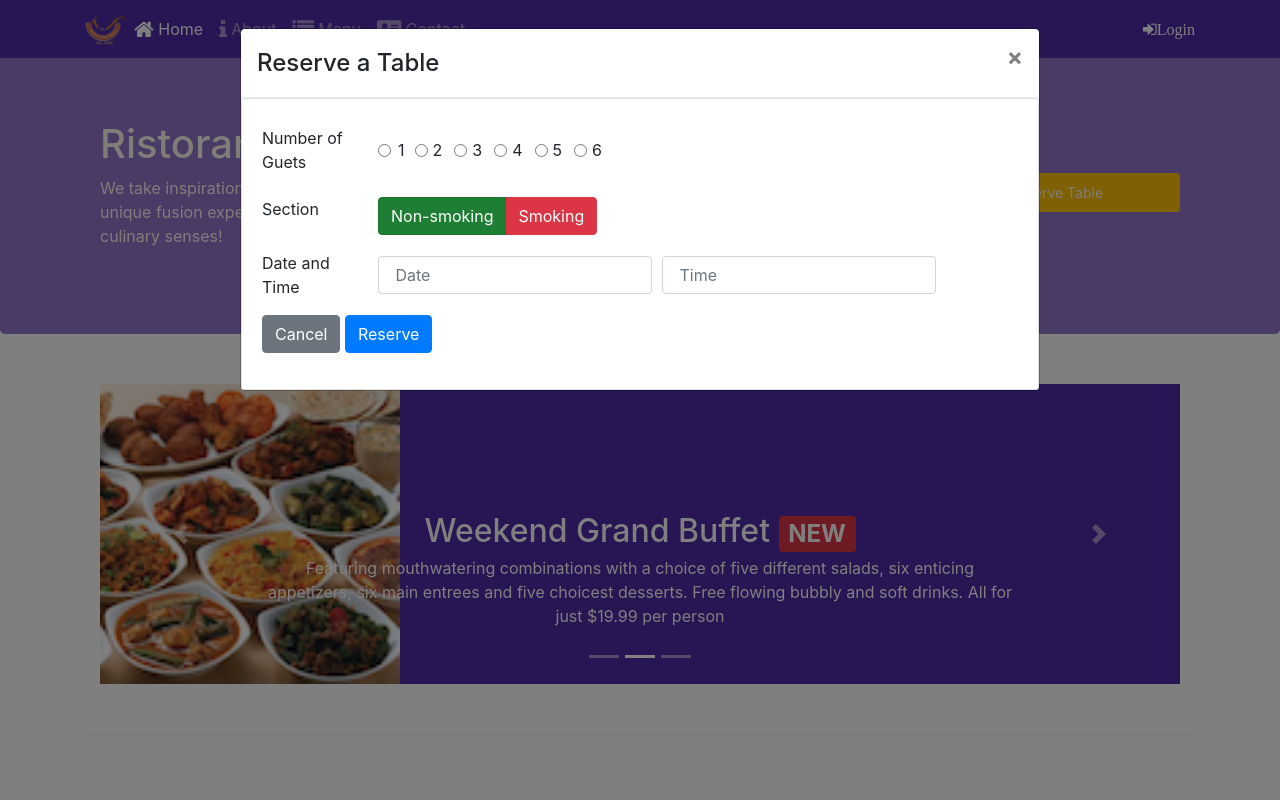
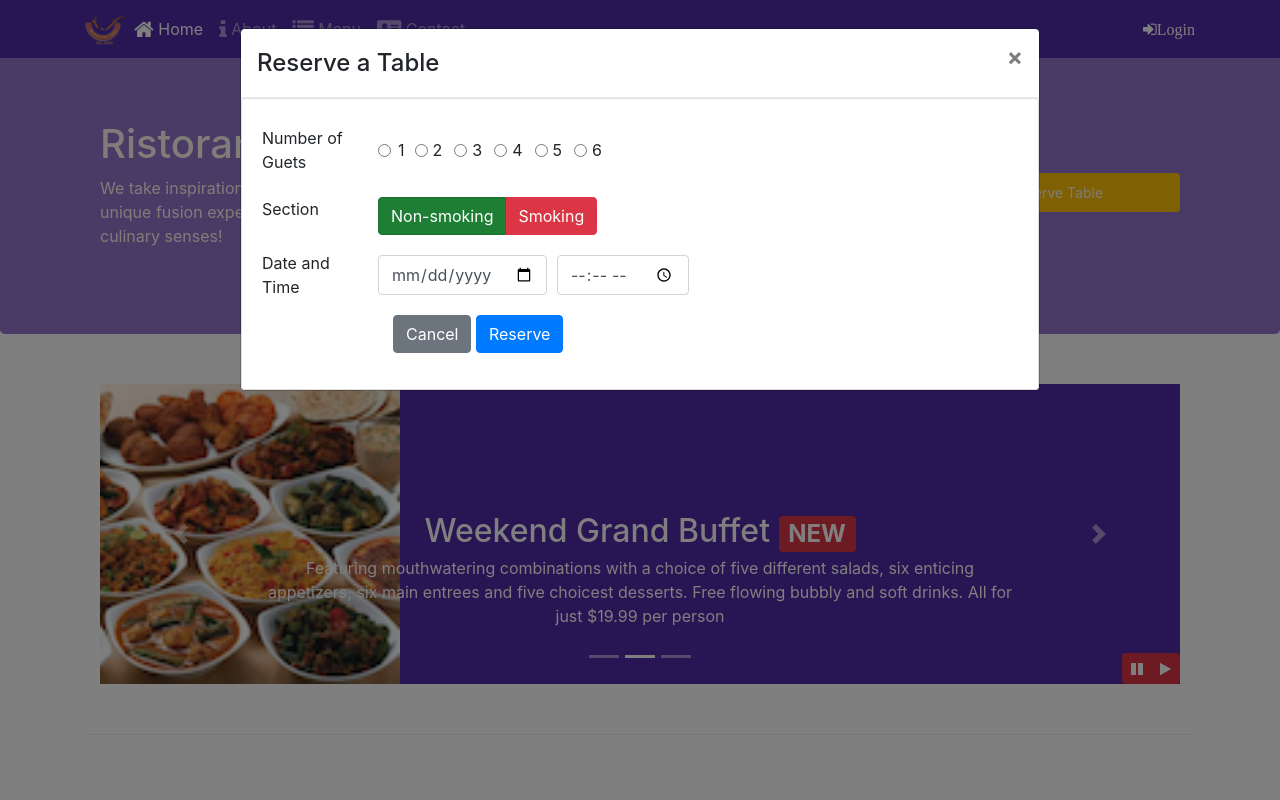
Before and after one commit to humphrey-mutuma/BS4-coursera, a website: page index.html in a window 1280 px wide. Both pictures are taken after a click on the button "Reserve Table". Shown: the top 800 px of the page. Drawn offline with nearby package versions, Linux system fonts and the light colour scheme.

Commit message:
jQuery pause and play button.

```diff
--- a/css/styles.css
+++ b/css/styles.css
@@ -52,3 +52,9 @@ body{
     left: 0;
     min-height: 300px;
 }
+#carouselButton {
+    right:0px;
+    position: absolute;
+    bottom: 0px;
+    z-index: 1;
+}
--- a/index.html
+++ b/index.html
@@ -151,22 +151,22 @@
                                                   </div>
                                             </div>
                                           </div>
-                                      </div>
+                                        </div>
 
                                     <div class="form-group row">
                                       <div class="col-sm-2">Date and Time</div>
                                         <div class="form-row">
                                             <div class="col-11 col-sm m-auto">
-                                            <input type="datetime" class="form-control" placeholder=" Date">
+                                            <input type="date" class="form-control" placeholder=" Date">
                                             </div>
                                             <div class="col-11 col-sm m-auto">
-                                            <input type="datetime" class="form-control" placeholder=" Time">
+                                            <input type="time" class="form-control" placeholder=" Time">
                                             </div>
                                         </div>
                                     </div>
 
                                     <div class="form-group row">
-                                        <div class="col-sm-11 ">
+                                        <div class="col-11 col-sm offset-sm-2">
                                             <button type="submit" class="btn btn-secondary mr-auto" data-dismiss="modal">Cancel</button>
                                             <button type="submit" class="btn btn-primary mr-auto">Reserve</button>
                                         </div>
@@ -226,6 +226,14 @@
                     <a href="#mycarousel" class="carousel-control-next" role="button" data-slide="next">
                         <span class="carousel-control-next-icon"></span>
                     </a>
+                    <div class="btn-group" id="carouselButton">
+                        <button class="btn btn-danger btn-sm" id="carousel-pause">
+                            <span class="fa fa-pause"></span>
+                        </button>
+                        <button class="btn btn-danger btn-sm" id="carousel-play">
+                            <span class="fa fa-play"></span>
+                        </button>
+                    </div>
                 </div>
             </div>
 
@@ -279,66 +287,7 @@
         </div>
     </div>
 
-    <!-- <div class="row mb-5" id="table" >
-        <div class="col-12 col-sm-8 m-auto">
-            <div class="card" >
-                <h2 class="card-header bg-warning">Reserve a Table</h2>
-                <div class="card-body">
 
-                    <form>
-                        <fieldset class="form-group">
-                          <div class="row">
-                            <legend class="col-form-label col-sm-2 ">Number of Guets</legend>
-                                <div class="form-check form-check-inline">
-                                    <input class="form-check-input offset-1" type="radio" name="inlineRadioOptions" id="inlineRadio1" value="option1">
-                                    <label class="form-check-label offset-1" for="inlineRadio1">1</label>
-                                </div>
-                                <div class="form-check form-check-inline">
-                                    <input class="form-check-input" type="radio" name="inlineRadioOptions" id="inlineRadio2" value="option2">
-                                    <label class="form-check-label" for="inlineRadio2">2</label>
-                                </div>
-                                <div class="form-check form-check-inline">
-                                    <input class="form-check-input" type="radio" name="inlineRadioOptions" id="inlineRadio3" value="option3">
-                                    <label class="form-check-label" for="inlineRadio3">3</label>
-                                </div>
-                                <div class="form-check form-check-inline">
-                                    <input class="form-check-input" type="radio" name="inlineRadioOptions" id="inlineRadio1" value="option1">
-                                    <label class="form-check-label" for="inlineRadio1">4</label>
-                                </div>
-                                <div class="form-check form-check-inline">
-                                    <input class="form-check-input" type="radio" name="inlineRadioOptions" id="inlineRadio2" value="option2">
-                                    <label class="form-check-label" for="inlineRadio2">5</label>
-                                </div>
-                                <div class="form-check form-check-inline">
-                                    <input class="form-check-input" type="radio" name="inlineRadioOptions" id="inlineRadio3" value="option3">
-                                    <label class="form-check-label" for="inlineRadio3">6</label>
-                                </div>
-                          </div>
-                        </fieldset>
-                        <div class="form-group row">
-                          <div class="col-sm-2">Date and Time</div>
-                            <div class="form-row">
-                                <div class="col-11 col-sm m-auto">
-                                <input type="datetime" class="form-control" placeholder=" Date">
-                                </div>
-                                <div class="col-11 col-sm m-auto">
-                                <input type="datetime" class="form-control" placeholder=" Time">
-                                </div>
-                            </div>
-                        </div>
-
-                        <div class="form-group row">
-                          <div class="col-sm-10 offset-sm-2">
-                            <button type="submit" class="btn btn-primary mr-auto">Reserve</button>
-                          </div>
-                        </div>
-                      </form>
-
-                </div>
-            </div>
-
-        </div>
-    </div> -->
 
     <footer class="footer">
         <div class="container">
@@ -385,11 +334,17 @@
     <script src="node_modules/jquery/dist/jquery.slim.min.js"></script>
     <script src="node_modules/popper.js/dist/umd/popper.min.js"></script>
     <script src="node_modules/bootstrap/dist/js/bootstrap.min.js"></script>
-    <!-- <script>
+    <script>
         $(document).ready(function(){
-            $('[data-toggle="tooltip"]').tooltip();
-        })
-    </script> -->
+            $("#mycarousel").carousel( { interval: 50 } );
+            $("#carousel-pause").click(function(){
+                $("#mycarousel").carousel('pause');
+            });
+            $("#carousel-play").click(function(){
+                $("#mycarousel").carousel('cycle');
+            });
+        });
+    </script>
 </body>
 
 </html>
```
